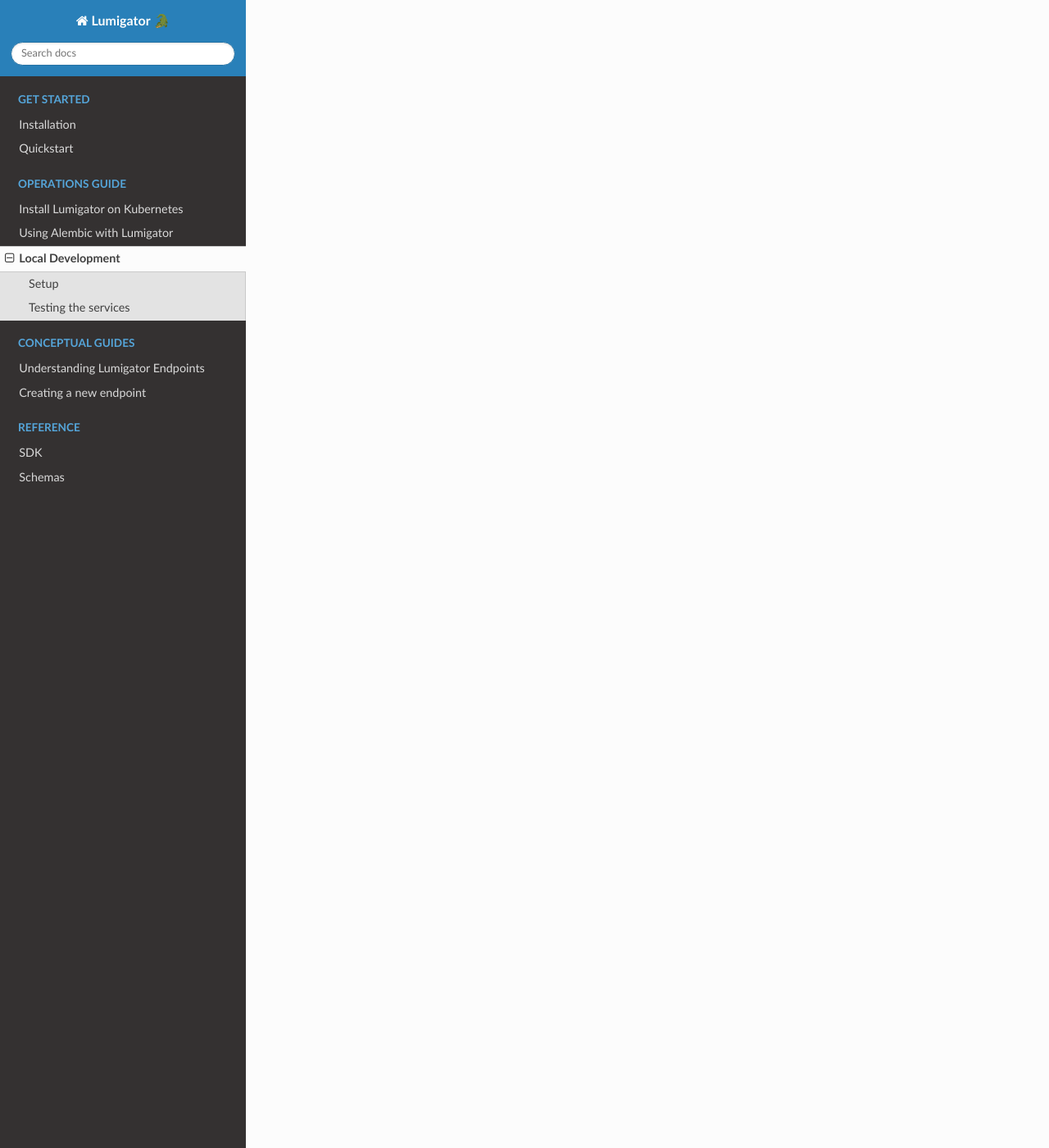
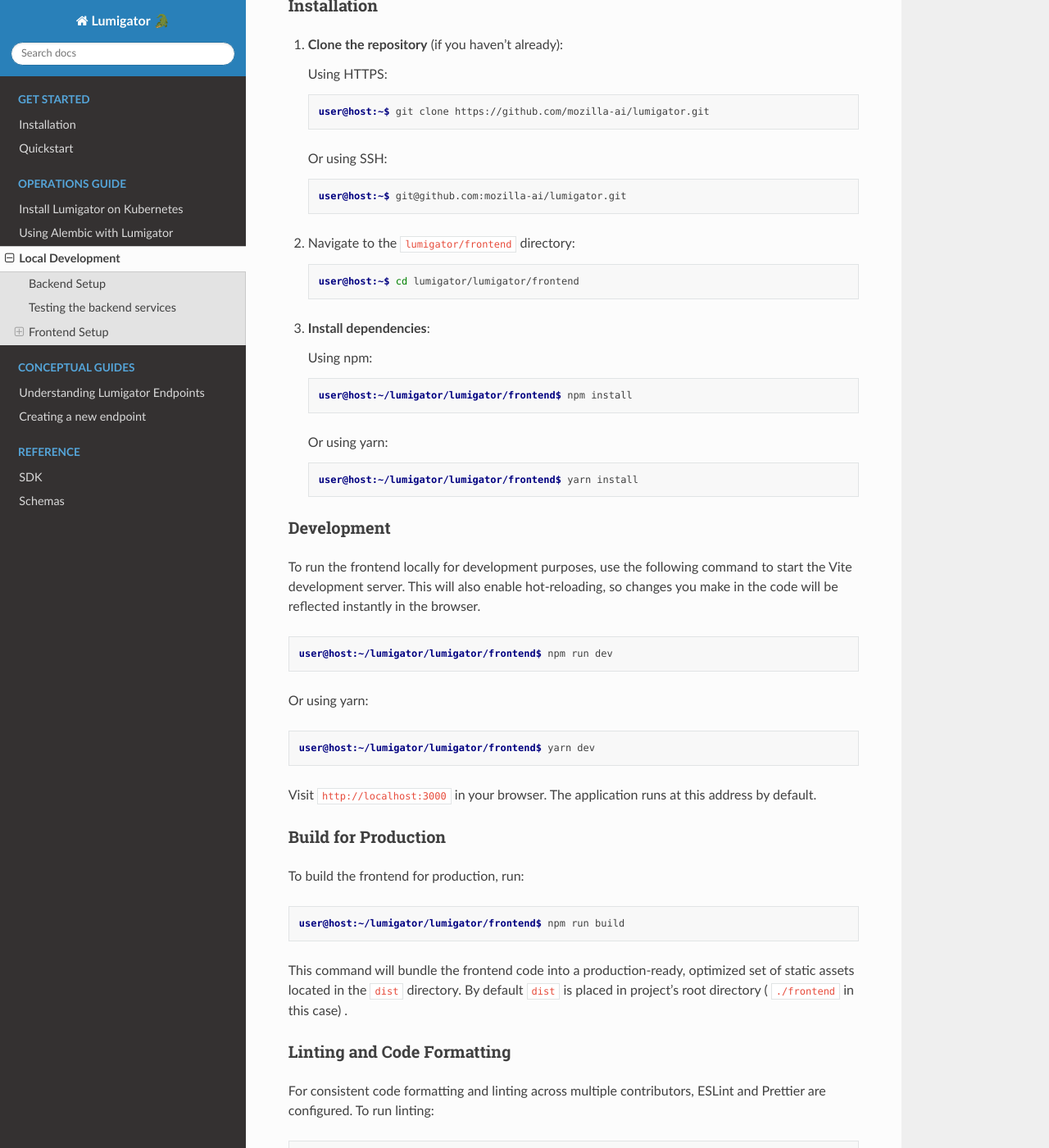
Before and after one commit to mozilla-ai/lumigator, a Sphinx documentation site: the page built from docs/source/operations-guide/dev.md, in a window 1280 px wide and 1400 px high, scrolled down 1952 px. Shown: the whole window at 82% size. Built offline with Sphinx 7.4.7 and the Read the Docs theme 3.1.0, drawn with Linux system fonts in a browser that asks for light colours; some of the changed text lies outside the part shown.

Commit message:
Docs: Frontend README separation to `/docs` (#367)
* Separate README for frontend - some becomes an operations guide

* Update the menu/nav

````diff
--- a/docs/source/operations-guide/dev.md
+++ b/docs/source/operations-guide/dev.md
@@ -5,7 +5,7 @@
 issues. Reading this guide is a must if you are planning to contribute to the Lumigator backend
 codebase.
 
-## Setup
+## Backend Setup
 
 You can deploy and develop Lumigator locally using Docker Compose. Start by running the following
 command:
@@ -33,7 +33,7 @@
 - `MISTRAL_API_KEY`: You Mistal API key.
 - `OPENAI_API_KEY`: Your OpenAI API key.
 
-## Testing the services
+## Testing the backend services
 
 You can test your local setup as follows:
 
@@ -62,3 +62,100 @@
    available endpoints, and interactively run commands.
  - `ray`: Connect to Ray's dashboard [via HTTP to this address](http://localhost:8265/), see the
    cluster status, running jobs, their logs, etc.
+
+## Frontend Setup
+
+This guide can be used to build and run the Lumigator frontend (UI) for development or production environments.
+
+### Prerequisites
+
+Ensure you have the following installed on your system:
+
+- **Node.js** (version 14 or higher)
+- **npm** or **yarn** package manager
+
+### Installation
+
+1. **Clone the repository** (if you haven't already):
+
+   Using HTTPS:
+
+   ```console
+   user@host:~$ git clone https://github.com/mozilla-ai/lumigator.git
+   ```
+
+   Or using SSH:
+
+   ```console
+   user@host:~$ git@github.com:mozilla-ai/lumigator.git
+   ```
+
+1. Navigate to the `lumigator/frontend` directory:
+
+   ```console
+   user@host:~$ cd lumigator/lumigator/frontend
+   ```
+
+1. **Install dependencies**:
+
+   Using npm:
+
+   ```console
+   user@host:~/lumigator/lumigator/frontend$ npm install
+   ```
+
+   Or using yarn:
+
+   ```console
+   user@host:~/lumigator/lumigator/frontend$ yarn install
+   ```
+
+### Development
+
+To run the frontend locally for development purposes, use the following command to start the Vite development server. This will also enable hot-reloading, so changes you make in the code will be reflected instantly in the browser.
+
+```console
+user@host:~/lumigator/lumigator/frontend$ npm run dev
+```
+
+Or using yarn:
+
+```console
+user@host:~/lumigator/lumigator/frontend$ yarn dev
+```
+
+Visit `http://localhost:3000` in your browser. The application runs at this address by default.
+
+### Build for Production
+
+To build the frontend for production, run:
+
+```console
+user@host:~/lumigator/lumigator/frontend$ npm run build
+```
+
+This command will bundle the frontend code into a production-ready, optimized set of static assets located in the `dist` directory. By default `dist` is placed in project's root directory ( `./frontend` in this case) .
+
+### Linting and Code Formatting
+
+For consistent code formatting and linting across multiple contributors, ESLint and Prettier are configured. To run linting:
+
+```console
+user@host:~/lumigator/lumigator/frontend$ npm run lint
+```
+
+To fix linting issues automatically:
+
+```console
+user@host:~/lumigator/lumigator/frontend$ npm run lint:fix
+```
+
+### Environment Variables
+
+To configure environment variables, create an `.env` file in the root of the `frontend` directory with the following structure:
+
+```bash
+VUE_APP_BASE_URL=http://localhost:8000/api  # Backend API URL
+```
+
+You can add other environment-specific variables as needed.
````
Also changed, not shown: lumigator/frontend/README.md.
